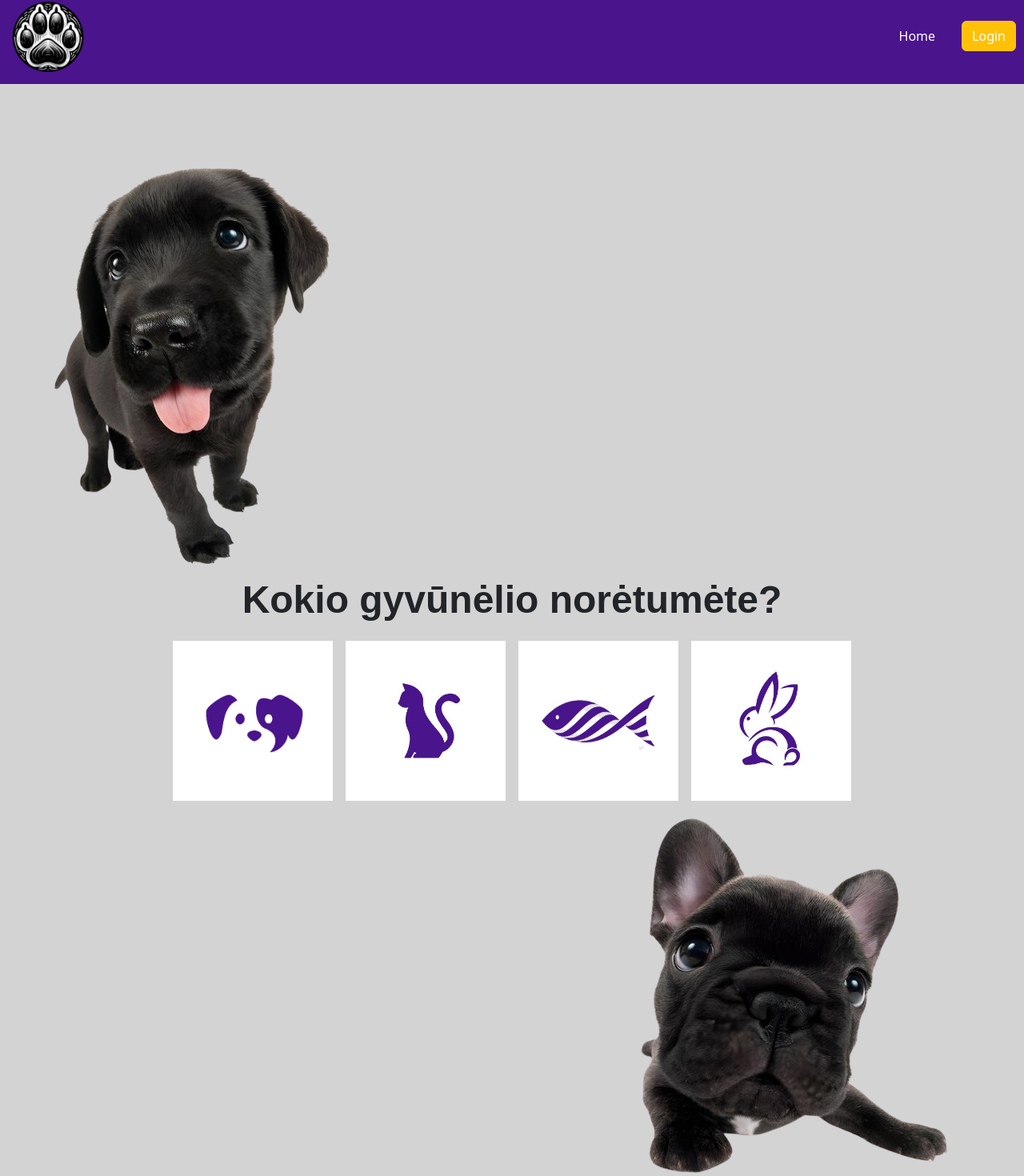
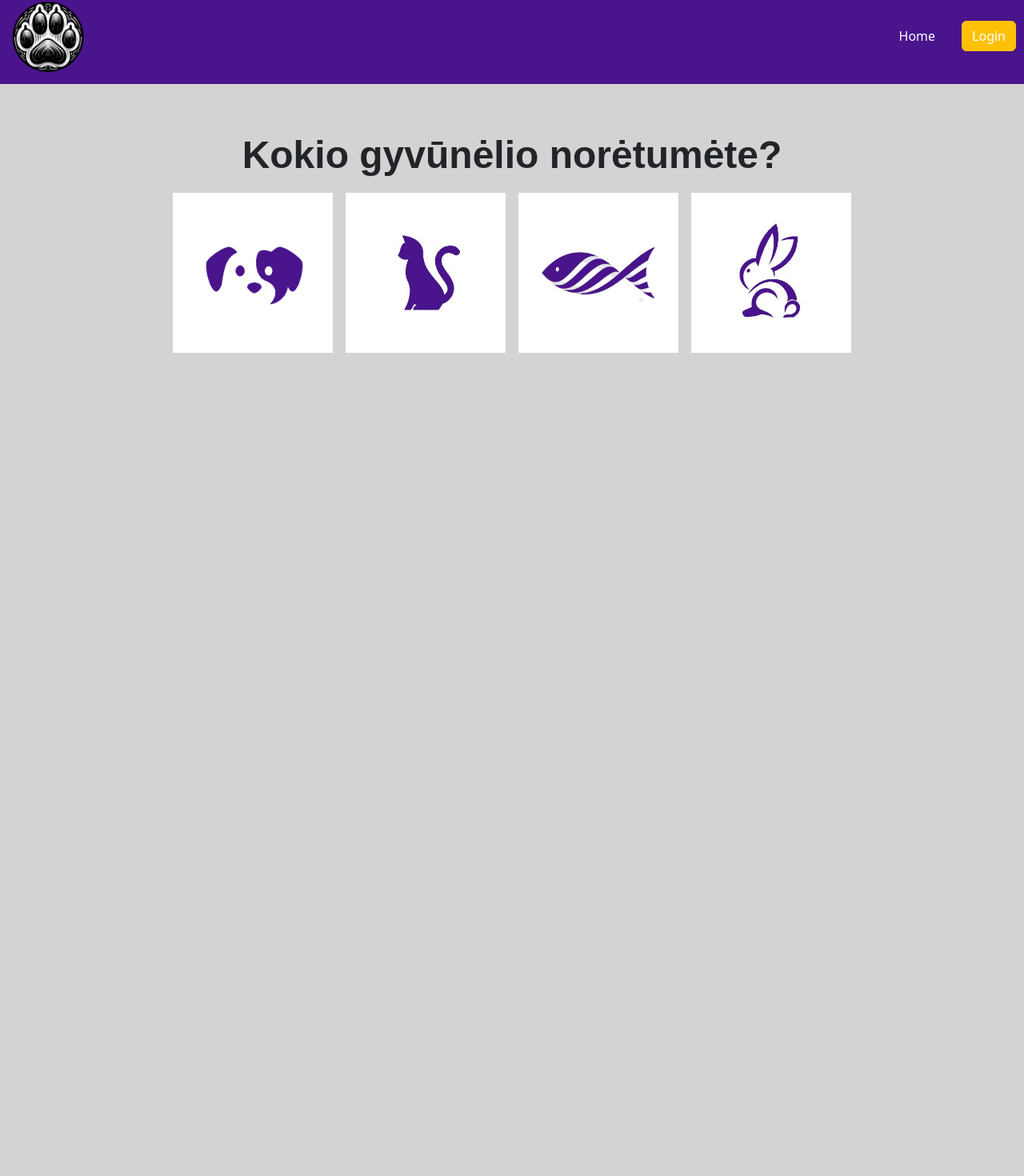
Before and after one commit to odilijus-grinkas/pet_adoption, a React (Vite) app in the folder client/: page / in a window 1280 px wide. Shown: the part 15-1485 px from the top of the page at 80% size. After the commit the page ends 800 px from the top, so only its background shows below. Built offline with nearby package versions, Linux system fonts and the light colour scheme; a web font is replaced by a local one.

Commit message:
i think filter is kinda done

```diff
--- a/client/src/primary_comps/AllPostsPage.tsx
+++ b/client/src/primary_comps/AllPostsPage.tsx
@@ -1,5 +1,5 @@
 import { useEffect, useState } from "react";
-import { useNavigate, useParams } from "react-router-dom";
+import { useNavigate, useParams, useLocation } from "react-router-dom";
 import FilterSelector from "../components/AllPostsPage/FilterComponents/FilterSelector";
 import Pagination from "../components/AllPostsPage/Pagination/Pagination";
 import PostList from "../components/AllPostsPage/PostList/PostList";
@@ -19,6 +19,7 @@ const AllPostsPage = () => {
     `http://localhost:3001/api/post/all/${speciesParam}&page=${pageNumber}`
   );
   const navigate = useNavigate();
+  const location = useLocation();
 
   const fetchData = async () => {
     const response = await fetch(fetchUrl);
@@ -60,17 +61,20 @@ const AllPostsPage = () => {
   }, [fetchUrl, speciesParam]);
 
   useEffect(() => {
-    if (params.filter) {
-      const filterParams = params.filter.split("&");
-      const pageParam = filterParams.find((param) => param.startsWith("page="));
-      if (pageParam) {
-        const page = parseInt(pageParam.split("=")[1], 10);
-        setPageNumber(page);
-      }
+    if (!speciesParam) {
+      navigate("/");
+    }
+  }, [speciesParam, navigate]);
+
+  useEffect(() => {
+    const queryParams = new URLSearchParams(location.search);
+    const page = queryParams.get("page");
+    if (page) {
+      setPageNumber(parseInt(page, 10));
     } else {
       setPageNumber(1);
     }
-  }, [params]);
+  }, [location.search]);
 
   const handleFilterChange = (newSelection: Array<string>) => {
     setSelection(newSelection);
@@ -82,10 +86,6 @@ const AllPostsPage = () => {
     setPageNumber(newPageNumber);
     navigate(`/allposts/${speciesParam}?page=${newPageNumber}`);
   };
-
-  useEffect(() => {
-    setPageNumber(1);
-  }, []);
 
   return (
     <>
--- a/client/src/primary_comps/Index.tsx
+++ b/client/src/primary_comps/Index.tsx
@@ -1,7 +1,7 @@
 import "./Index.scss";
 import Header from "../components/header_footer/header/Header";
-import firstpuppy from "./Assets/firstpuppy.png";
-import secondpuppy from "./Assets/secondpuppy.png";
+// import firstpuppy from "./Assets/firstpuppy.png";
+// import secondpuppy from "./Assets/secondpuppy.png";
 import doglogo from ".././IMG/doglogo.png";
 import catlogo from ".././IMG/catlogo.jpg";
 import fishlogo from ".././IMG/fishlogo.jpg";
@@ -12,13 +12,13 @@ const Index = () => {
   return (
     <>
       <Header />
-      <img
+      {/* <img
         src={firstpuppy}
         alt="firstpuppy"
         className="puppy-image" // Removed width and height props
-      ></img>
+      ></img> */}
       <div className="container">
-        <div className="text-wrapper">
+        <div className="text-wrapper mt-5">
           {/* <p className="line">
             <span className="league-spartan">Snag a furball,</span>
           </p>
@@ -49,11 +49,11 @@ const Index = () => {
             <img src={bunnylogo} className="animal-logo" alt="..." />
           </Link>
         </div>
-        <img
+        {/* <img
           src={secondpuppy}
           alt="secondpuppy"
           className="puppy-images" // Removed width and height props
-        ></img>
+        ></img> */}
       </div>
     </>
   );
```
